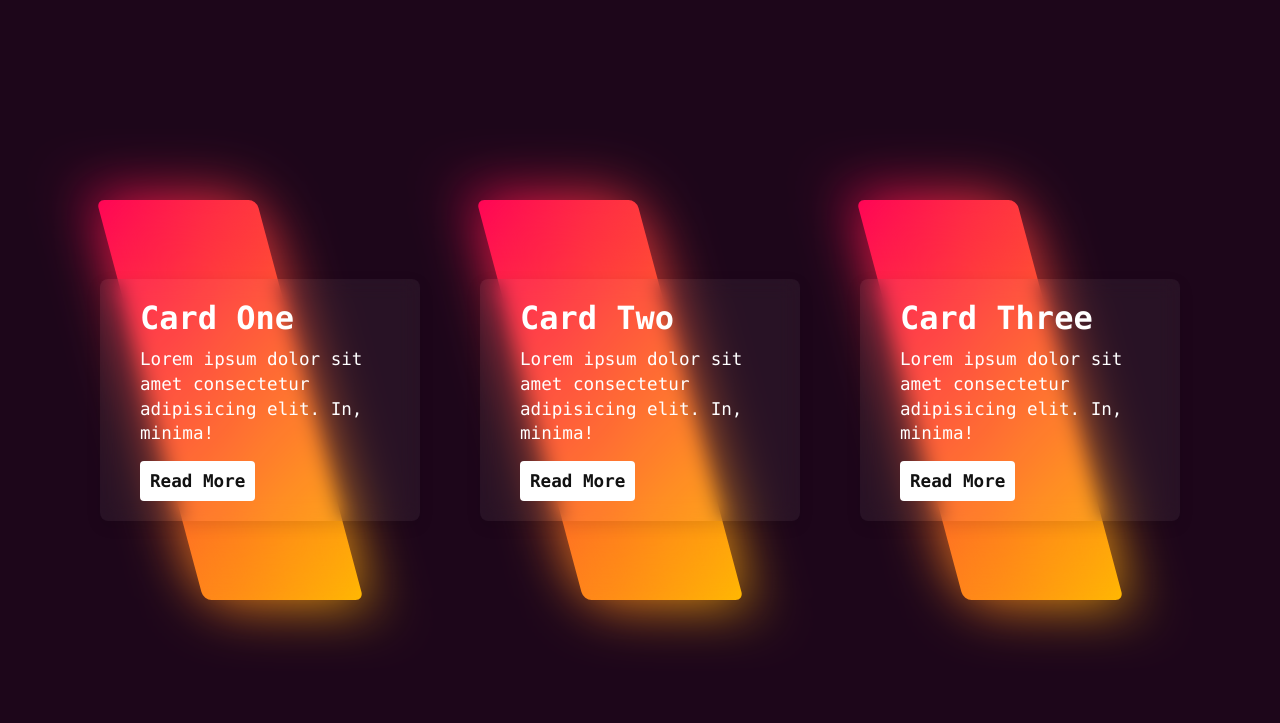
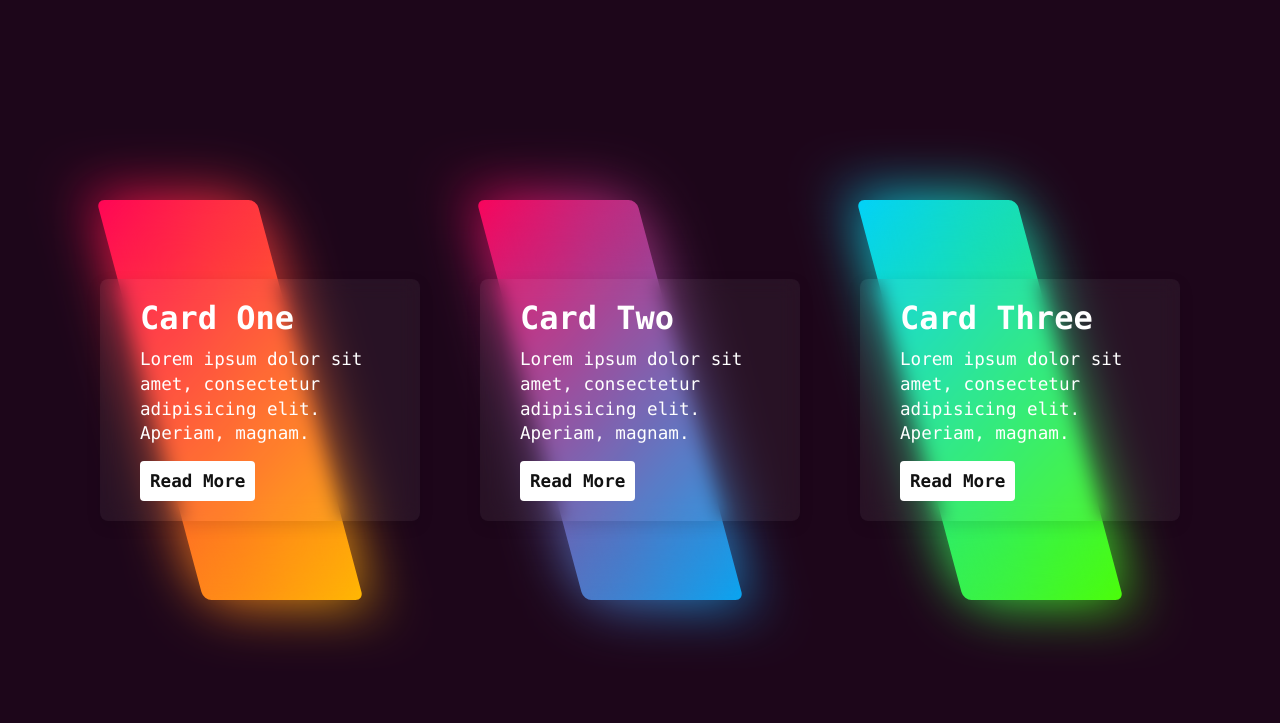
Before and after one commit to shloksuman/samplecard, a plain HTML site: page index.html in a window 1280 px wide. Drawn offline with Linux system fonts and the light colour scheme.

Commit message:
Update index.html

```diff
--- a/index.html
+++ b/index.html
@@ -13,25 +13,23 @@
             <span></span>
             <div class="content">
                 <h2>Card One</h2>
-                <p>Lorem ipsum dolor sit amet consectetur adipisicing elit. In, minima!</p>
+                <p>Lorem ipsum dolor sit amet, consectetur adipisicing elit. Aperiam, magnam.</p>
                 <a href="#">Read More</a>
             </div>
         </div>
-    <div class="container">
         <div class="box">
             <span></span>
             <div class="content">
                 <h2>Card Two</h2>
-                <p>Lorem ipsum dolor sit amet consectetur adipisicing elit. In, minima!</p>
+                <p>Lorem ipsum dolor sit amet, consectetur adipisicing elit. Aperiam, magnam.</p>
                 <a href="#">Read More</a>
             </div>
         </div>
-    <div class="container">
         <div class="box">
             <span></span>
             <div class="content">
                 <h2>Card Three</h2>
-                <p>Lorem ipsum dolor sit amet consectetur adipisicing elit. In, minima!</p>
+                <p>Lorem ipsum dolor sit amet, consectetur adipisicing elit. Aperiam, magnam.</p>
                 <a href="#">Read More</a>
             </div>
         </div>
```
